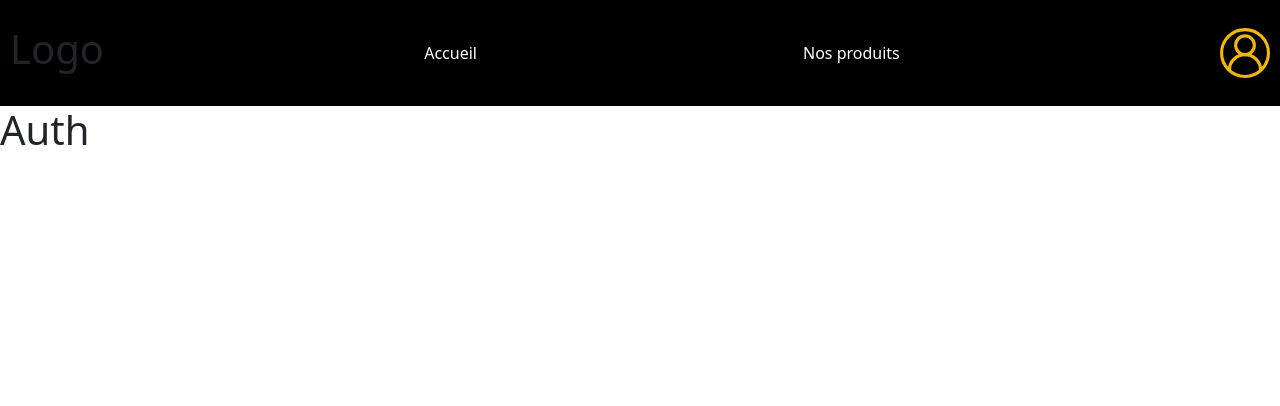
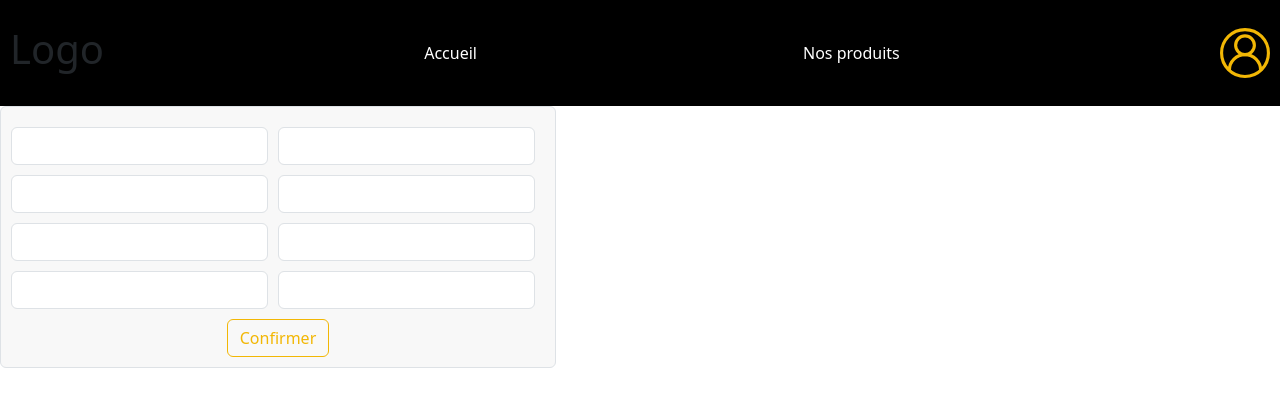
Before and after one commit to ArnaudSima/ProjetClubBiere, an Angular app: page /Auth in a window 1280 px wide. Shown: the top 406 px of the page. Built offline with nearby package versions, Linux system fonts and the light colour scheme.

Commit message:
almost done with the auth form

```diff
--- a/src/app/Auth/auth.component.css
+++ b/src/app/Auth/auth.component.css
@@ -0,0 +1,3 @@
+.form-auth{
+    margin-top: 1000px;
+}
--- a/src/app/Auth/auth.component.html
+++ b/src/app/Auth/auth.component.html
@@ -6,6 +6,11 @@
     <title>Auth</title>
   </head>
   <body>
-    <h1>Auth</h1>
+    <projet-test-form
+      class="form-auth"
+      [Rows]="Rows"
+      [Columns]="Columns"
+      [InputTypes]="InputTypes"
+    ></projet-test-form>
   </body>
 </html>
--- a/src/app/Auth/auth.component.ts
+++ b/src/app/Auth/auth.component.ts
@@ -9,4 +9,17 @@ import { Router } from '@angular/router';
 export class AuthComponent implements OnInit {
   constructor(private router: Router) {}
   ngOnInit(): void {}
+
+  Rows: number = 4;
+  Columns: number = 4;
+  InputTypes: string[] = [
+    'email',
+    'password',
+    'email',
+    'password',
+    'email',
+    'password',
+    'email',
+    'password',
+  ];
 }
--- a/src/app/app.component.html
+++ b/src/app/app.component.html
@@ -7,7 +7,6 @@
   </head>
   <body>
     <projet-test-header></projet-test-header>
+    <router-outlet />
   </body>
 </html>
-
-<router-outlet />
--- a/src/app/app.module.ts
+++ b/src/app/app.module.ts
@@ -3,10 +3,11 @@ import { BrowserModule } from '@angular/platform-browser';
 
 import { AppRoutingModule } from './app-routing.module';
 import { AppComponent } from './app.component';
-import { HeaderComponent } from './components/header/header.component';
+import { HeaderComponent } from './components/Header/header.component';
 import { HomeComponent } from './Home/home.component';
 import { NosProduitsComponent } from './NosProduits/NosProduits.component';
 import { AuthComponent } from './Auth/auth.component';
+import { FormComponent } from './components/Form/form.component';
 
 @NgModule({
   declarations: [
@@ -15,6 +16,7 @@ import { AuthComponent } from './Auth/auth.component';
     HomeComponent,
     NosProduitsComponent,
     AuthComponent,
+    FormComponent,
   ],
   imports: [BrowserModule, AppRoutingModule],
   providers: [],
--- /dev/null
+++ b/src/app/components/Form/form.component.css
@@ -0,0 +1,26 @@
+.form-column-wrapper{
+    width: 100%;
+    margin-bottom: 10px;
+    margin-top: 10px;
+
+}
+.form-row-wrapper{
+    gap: 10px;
+}
+.form-cell-wrapper{
+    display: grid;
+    grid-template-columns: auto auto auto;
+    column-gap: 10px;
+}
+.btn-form{
+    color: #F2B705;
+    border: solid 1px;
+    border-color: #F2B705;
+    justify-self: center;
+}
+.form-wrapper{
+    display: grid;
+    background-color: #F8F8F8;
+    padding: 10px;
+    width: fit-content;
+}
--- /dev/null
+++ b/src/app/components/Form/form.component.html
@@ -0,0 +1,24 @@
+<!doctype html>
+<html lang="en">
+  <head>
+    <meta charset="UTF-8" />
+    <meta name="viewport" content="width=device-width, initial-scale=1.0" />
+    <title>Form</title>
+  </head>
+  <body>
+    <form class="border rounded form-wrapper">
+      <div class="form-cell-wrapper">
+        @for (row of Matrix; track $index) {
+          <div class="form-row-wrapper">
+            @for (col of row; track $index) {
+              <div class="form-group form-column-wrapper">
+                <input [type]="col" class="form-control" />
+              </div>
+            }
+          </div>
+        }
+      </div>
+      <button type="submit" class="btn btn-form">Confirmer</button>
+    </form>
+  </body>
+</html>
--- /dev/null
+++ b/src/app/components/Form/form.component.ts
@@ -0,0 +1,20 @@
+import { Component, Input, OnInit } from '@angular/core';
+import { Router } from '@angular/router';
+
+@Component({
+  selector: 'projet-test-form',
+  templateUrl: './form.component.html',
+  styleUrl: './form.component.css',
+})
+export class FormComponent implements OnInit {
+  @Input() Rows: number = 0;
+  @Input() Columns: number = 0;
+  @Input() InputTypes: string[] = [];
+  Matrix: string[][] = [[]];
+  constructor(private router: Router) {}
+  ngOnInit(): void {
+    this.Matrix = Array.from({ length: this.Rows }, (_, i) =>
+      this.InputTypes.slice(i * this.Columns, this.Columns + i * this.Columns),
+    );
+  }
+}
```
